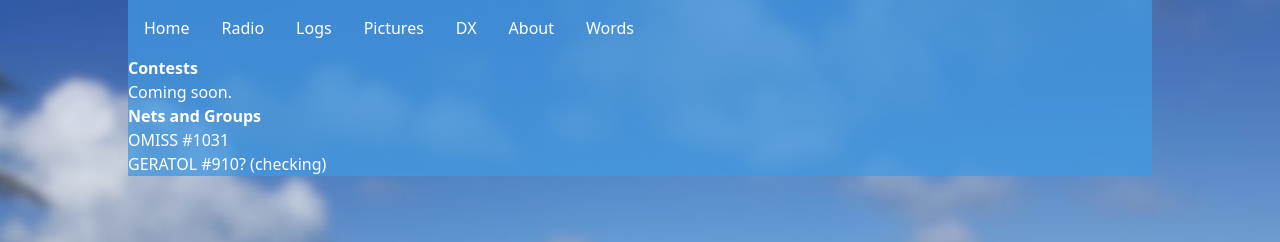
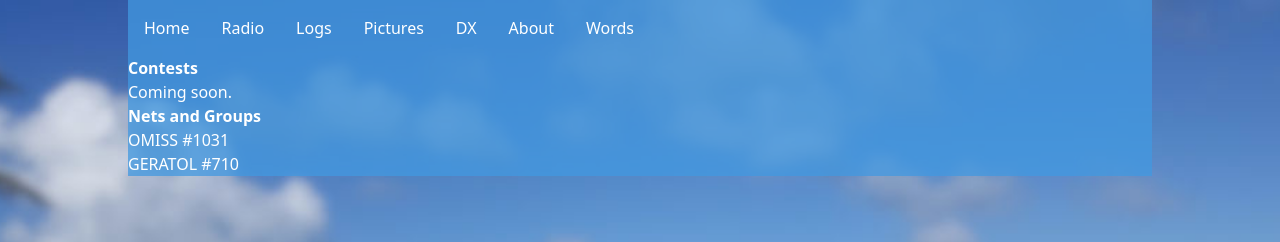
Before and after one commit to patlc/n8vw.com, a Next.js app: page /about in a window 1280 px wide. Shown: the top 242 px of the page. Built offline with nearby package versions, Linux system fonts and the light colour scheme.

Commit message:
Update geratol number.

```diff
--- a/pages/about.js
+++ b/pages/about.js
@@ -28,7 +28,7 @@ export default () => {
                 <h4 className="test-4xl font-bold">Nets and Groups</h4>
                 <ul>
                     <ul>OMISS #1031</ul>
-                    <ul>GERATOL #910? (checking)</ul>
+                    <ul>GERATOL #710</ul>
                 </ul>
             </div>
         </Layout>
```
